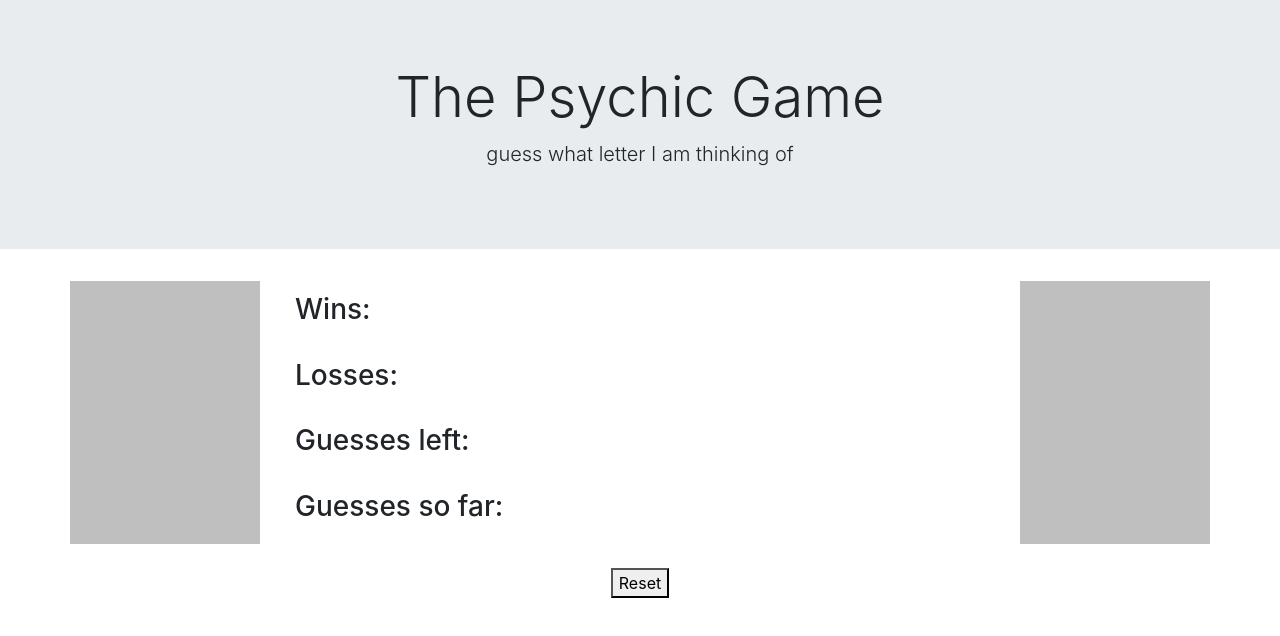
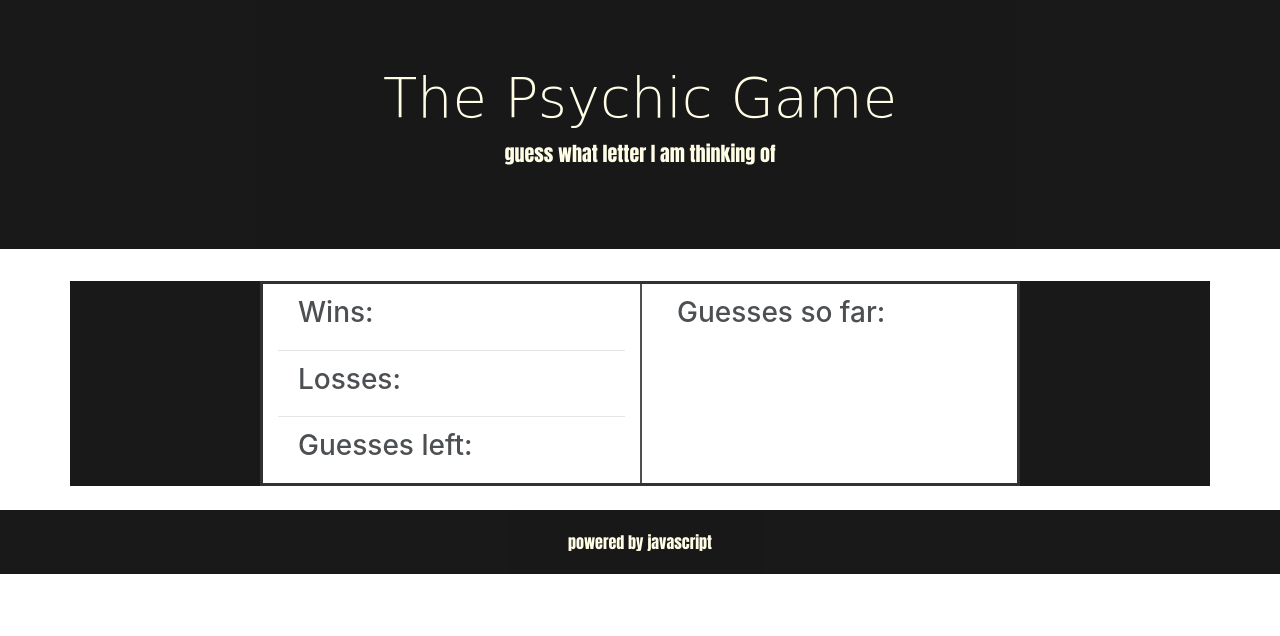
Before and after one commit to mbarachkov/Psychic-Game, a plain HTML site: page index.html in a window 1280 px wide. Drawn offline with nearby package versions, Linux system fonts and the light colour scheme; a web font is replaced by a local one.

Commit message:
more css styling

```diff
--- a/assets/css/style.css
+++ b/assets/css/style.css
@@ -1,5 +1,6 @@
 body {
-
+    background: black;
+    color: white;
 
 
 }
@@ -9,13 +10,38 @@ body {
     opacity: .8;
 
 }
-.jumbotron {
+.jumbotron.jumbotron-fluid {
     text-align: center;
+    background-color:black;
+    color: rgb(255, 253, 227);
+    opacity: .9;
 }
-.col-md-2 {
-    background: grey;
-    opacity: .5;
+#input {
+    border: solid black;
+    opacity: .8;
 }
-#resetButton {
-    margin: 0 auto;
+#input.Row {
+    background-color: black;
+
 }
+.display-4 {
+    font-family: 'Germania One', cursive;
+}
+.lead {
+    font-family:Impact, Arial, Helvetica, sans-serif;
+}
+#sides {
+    background-color: black;
+    opacity: .9;
+}
+#gsofar {
+    border-left: solid 2px;
+}
+.footer {
+    padding: 20px;
+    color: rgb(255,253,227);
+    background-color: black;
+    text-align: center;
+    font-family: Impact, 'Arial Narrow Bold', sans-serif;
+    opacity: .9;
+}
--- a/assets/javascript/game.js
+++ b/assets/javascript/game.js
@@ -9,10 +9,12 @@ window.onload = function () {
 	cGuess.push(compGuess);
 	console.log(cGuess[0]);
 }
-document.getElementById("rButton").onclick = resetButton;
-
 function resetButton() {
-  document.getElementById("rButton") = ();
+	wins = 0;
+	losses = 0;
+	gLeft = 9;
+	var compGuess = alphabet[Math.floor(Math.random() * alphabet.length)];
+	cGuess.push(compGuess);
 }
 document.onkeyup = function(event) {
 	var pGuess = event.key;
--- a/index.html
+++ b/index.html
@@ -6,6 +6,7 @@
   <meta name="viewport" content="width=device-width, initial-scale=1.0">
   <meta http-equiv="X-UA-Compatible" content="ie=edge">
   <link rel="stylesheet" href="assets/css/style.css">
+  <link href="https://fonts.googleapis.com/css?family=Germania+One|Qwigley&display=swap" rel="stylesheet">
   <link rel="stylesheet" href="https://stackpath.bootstrapcdn.com/bootstrap/4.3.1/css/bootstrap.min.css"
     integrity="sha384-ggOyR0iXCbMQv3Xipma34MD+dH/1fQ784/j6cY/iJTQUOhcWr7x9JvoRxT2MZw1T" crossorigin="anonymous">
   <title>Document</title>
@@ -23,61 +24,49 @@
   <div class="container">
     <div class="row">
       <div class="container"></div>
-      <div class="col-md-2">
-        <div id="container">
-        </div>
-      </div>
+      <div class="col-md-2" id="sides"></div>
       <div class="col-md-8">
         <ul class="list-group list-group-flush">
-          <div class="row">
-            <div class="col-md-6">
+          <div class="row" id="input">
+            <div class="col-md-6" id="values">
+
               <li class="list-group-item">
                 <h3>Wins: <span id="wins"></span></h3>
               </li>
-            </div>
-          </div>
 
-          <div class="row">
-            <div class="col-md-6">
               <li class="list-group-item">
                 <h3>Losses: <span id="losses"></span></h3>
               </li>
-            </div>
-          </div>
 
-          <div class="row">
-            <div class="col-md-6">
               <li class="list-group-item">
                 <h3>Guesses left: <span id="guessesleft"></span></h3>
               </li>
+
             </div>
-          </div>
-
-          <div class="row">
-            <div class="col-md-6">
+            <div class="col-md-6" id="gsofar">
               <li class="list-group-item">
                 <h3>Guesses so far: <span id="gSoFar"></span></h3>
               </li>
             </div>
-          </div>
+        </ul>
       </div>
-      <div class="col-md-2">
-        <div class="container"></div>
-      </div>
-      </ul>
+      <div class="col-md-2" id="sides"></div>
+    </div>
+  </div>
 
+  <div class="row" id="rButton">
+    <div class="col-md-5"></div>
+    <div class="col-md-3" id="resetButton">
+      <br>
+      <!-- <input type="button" onclick="resetButton()" value="Reset" /> -->
     </div>
-    </div>
-<div class="row">
-      <div class="col-md-5.5"></div>
-      <div class="col-md-6.5" id="resetButton">
-          <br>
-          <button id="rButton">Reset</button>
-      </div>
+    <div class="col-md-4"></div>
 
   </div>
   </div>
   </div>
+
+  <footer class="footer">powered by javascript</footer>
 </body>
 
 </html>
```
